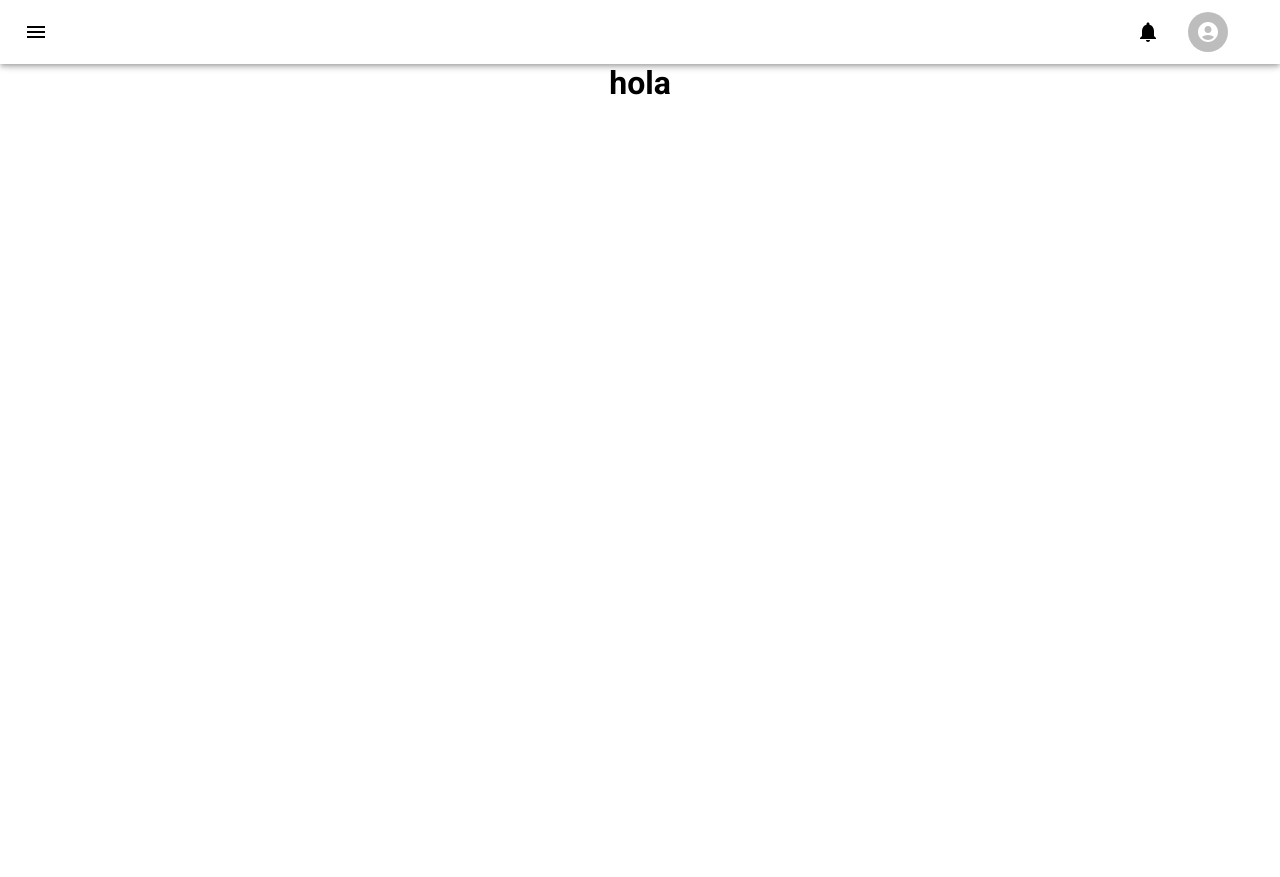
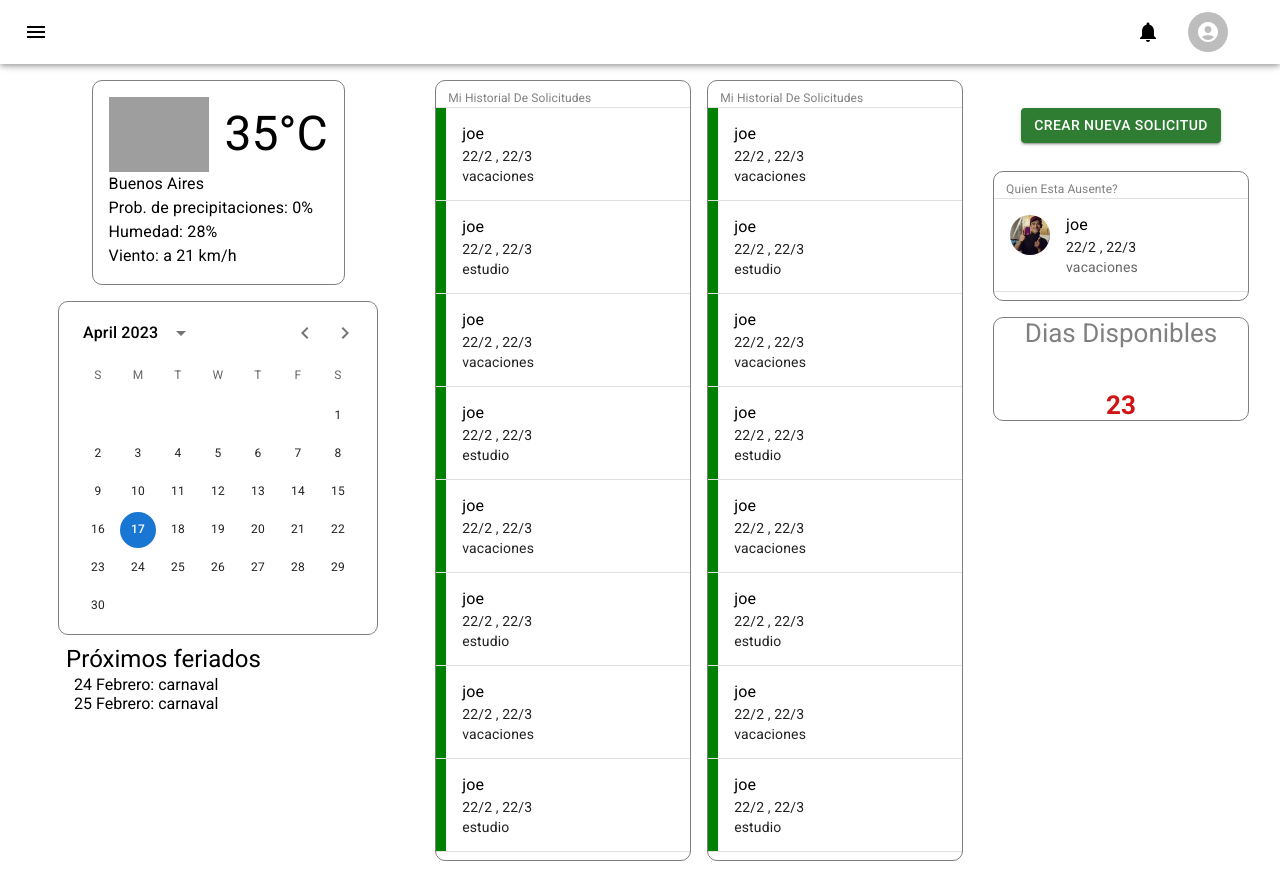
Before and after one commit to PJoaquin-adviters/Proyecto-final-adviters, a React (Create React App) app: page / in a window 1280 px wide. Before the commit the page ends 800 px from the top, so only its background shows below. Built offline with nearby package versions, Linux system fonts and the light colour scheme; grey boxes are pictures that could not be loaded.

Commit message:
Suma mockups a dashboardUsuarios

```diff
--- a/src/App.js
+++ b/src/App.js
@@ -8,6 +8,7 @@ import CargarLicenciaPage from "./Pages/CargarLicenciaPage/CargarLicenciaPage";
 import User from "./Pages/UserPage/UserPage";
 import Weather from "./components/Weather/Weather";
 import DashboardPageSupervisor from "./Pages/DashboardPageSupervisor/DashboardPageSupervisor";
+import DashboardPageUsuarios from "./Pages/DashboardPageUsuarios/DashboardPageUsuarios"
 import CalendarPage from "./Pages/CalendarPage/CalendarPage";
 import AdministrarUsuariosPage from "./Pages/AdministrarUsuariosPage/AdministrarUsuariosPage";
 import UserDataContext from "./context/UserDataContext";
@@ -23,23 +24,13 @@ function App() {
           <Route path="/login" element={<LoginPage />} />
           <Route path="/" element={<Layout />}>
             {dataUser.idRol === 0 ? (
-              <Route index element={<DashboardPageSupervisor />} />
+              <Route index element={<DashboardPageSupervisor/>} />
             ) : (
-              <Route
-                index
-                element={
-                  <h1>
-                    hola {dataUser.name} {dataUser.lastname}
-                  </h1>
-                }
-              />
+              <Route index element={ <DashboardPageUsuarios/>} />
             )}
 
             <Route path="/user" element={<User />} />
-            <Route
-              path="/administrarUsuarios"
-              element={<AdministrarUsuariosPage />}
-            />
+            <Route path="/administrarUsuarios" element={<AdministrarUsuariosPage />}/>
             <Route path="/calendar" element={<CalendarPage />} />
             <Route path="/cargarLicencia" element={<CargarLicenciaPage />} />
             <Route path="*" element={<h1>LA PÁGINA NO EXISTE</h1>} />
--- a/src/Pages/DashboardPageUsuarios/DashboardPageUsuario.css
+++ b/src/Pages/DashboardPageUsuarios/DashboardPageUsuario.css
@@ -7,13 +7,20 @@
 .dashUsuarios-container-Gral {
   display: flex;
   justify-content: space-around;
-  align-items: flex-start;
   min-height: 50vh;
   padding: 1em;
 }
-.dashUsuarios-flex {
+
+.dashUsuarios-mockup-container{
   display: flex;
-  flex-direction: row;
+  flex-direction: column;
+  align-items: center;
+  width: 30%;
+  gap: 1em;
+}
+
+.dashUsuarios-lista-licencias{
+  display: flex;
   gap: 1em;
 }
 
@@ -29,12 +36,12 @@
   border: 1px solid gray;
   border-radius: 10px;
 }
-h2 {
+.ds-usu-vacaciones h2 {
   font-size: 26px;
   color: gray;
   font-weight: 400;
 }
-p {
+.ds-usu-vacaciones p {
   margin-top: 1em;
   font-size: 26px;
   font-weight: bold;
--- a/src/Pages/DashboardPageUsuarios/DashboardPageUsuarios.jsx
+++ b/src/Pages/DashboardPageUsuarios/DashboardPageUsuarios.jsx
@@ -9,15 +9,23 @@ import Typography from "@mui/material/Typography";
 import ListaAusentesDashboard from "../../components/ListaAusentesDashboard/ListaAusentesDashboard";
 import ListaDashboardLicenciaUsuarios from "../../components/ListaDashboardLicenciaUsuarios/ListaDashboardLicenciaUsuarios";
 import "./DashboardPageUsuario.css";
+import MockupCalendario from "../../components/MockupCalendario/MockupCalendario";
+import MockupWeather from "../../components/MockupWeather/MockupWeather";
 import { Box, Button } from "@mui/material";
 const DashboardPageUsuarios = () => {
   return (
     <div className="dashUsuarios-container-Gral">
-      <div></div>
-      <div className="dashUsuarios-flex">
+
+      <div className="dashUsuarios-mockup-container">
+        <MockupWeather></MockupWeather>
+        <MockupCalendario></MockupCalendario>
+      </div>
+
+      <div className="dashUsuarios-lista-licencias">
         <ListaDashboardLicenciaUsuarios></ListaDashboardLicenciaUsuarios>
         <ListaDashboardLicenciaUsuarios></ListaDashboardLicenciaUsuarios>
       </div>
+
       <div className="dashUsuarios-flexColumn">
         <Button
           sx={{
```
